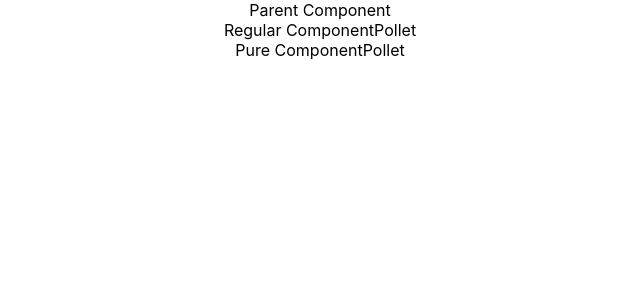
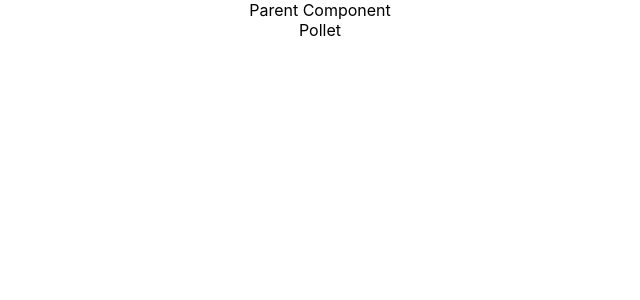
Before and after one commit to 75pollet/hello-world, a React (Create React App) app: page / in a window 1280 px wide. Shown: the top 300 px of the page, without its empty margins (320-960 px from the left). Built offline with nearby package versions, Linux system fonts and the light colour scheme.

Commit message:
how to use memo components for functional components

```diff
--- /dev/null
+++ b/src/components/MemoComp.js
@@ -0,0 +1,12 @@
+import React from 'react'
+
+function MemoComp({name}) {
+    console.log('****************render MEMO component')
+    return (
+        <div>
+            {name}
+        </div>
+    )
+}
+
+export default React.memo(MemoComp)
--- a/src/components/ParentComp.js
+++ b/src/components/ParentComp.js
@@ -1,6 +1,7 @@
 import React, { Component } from 'react'
 import RegComp from './RegComp'
 import PureComponentT from './PureComponentT'
+import MemoComp from './MemoComp'
 
 class ParentComp extends Component {
     constructor(props) {
@@ -25,8 +26,10 @@
         return (
             <div>
                 Parent Component
-                <RegComp name={this.state.name} />
-                <PureComponentT name={this.state.name} />
+                <MemoComp name={this.state.name}/>
+
+                {/* <RegComp name={this.state.name} />
+                <PureComponentT name={this.state.name} /> */}
             </div>
         )
     }
```
